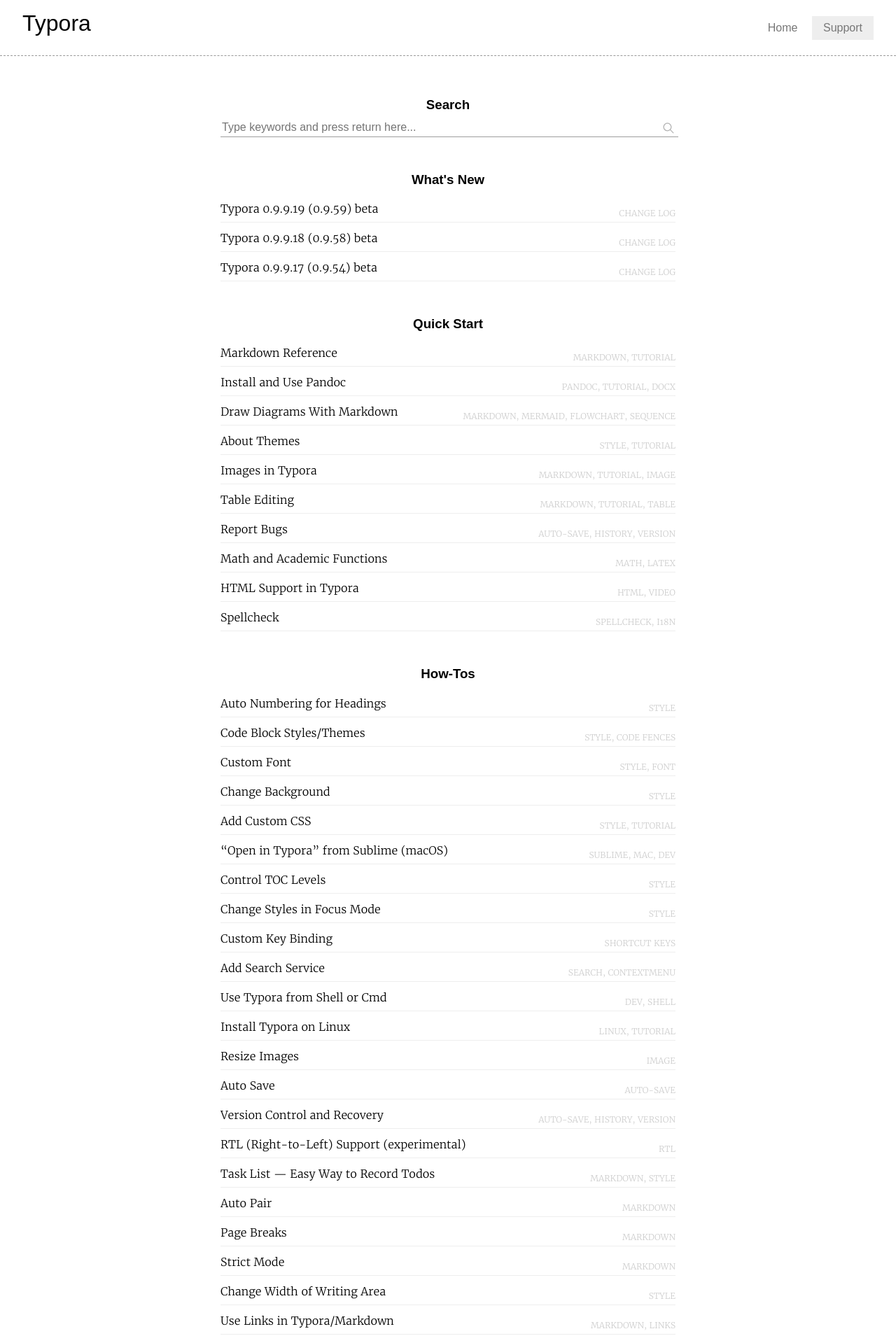
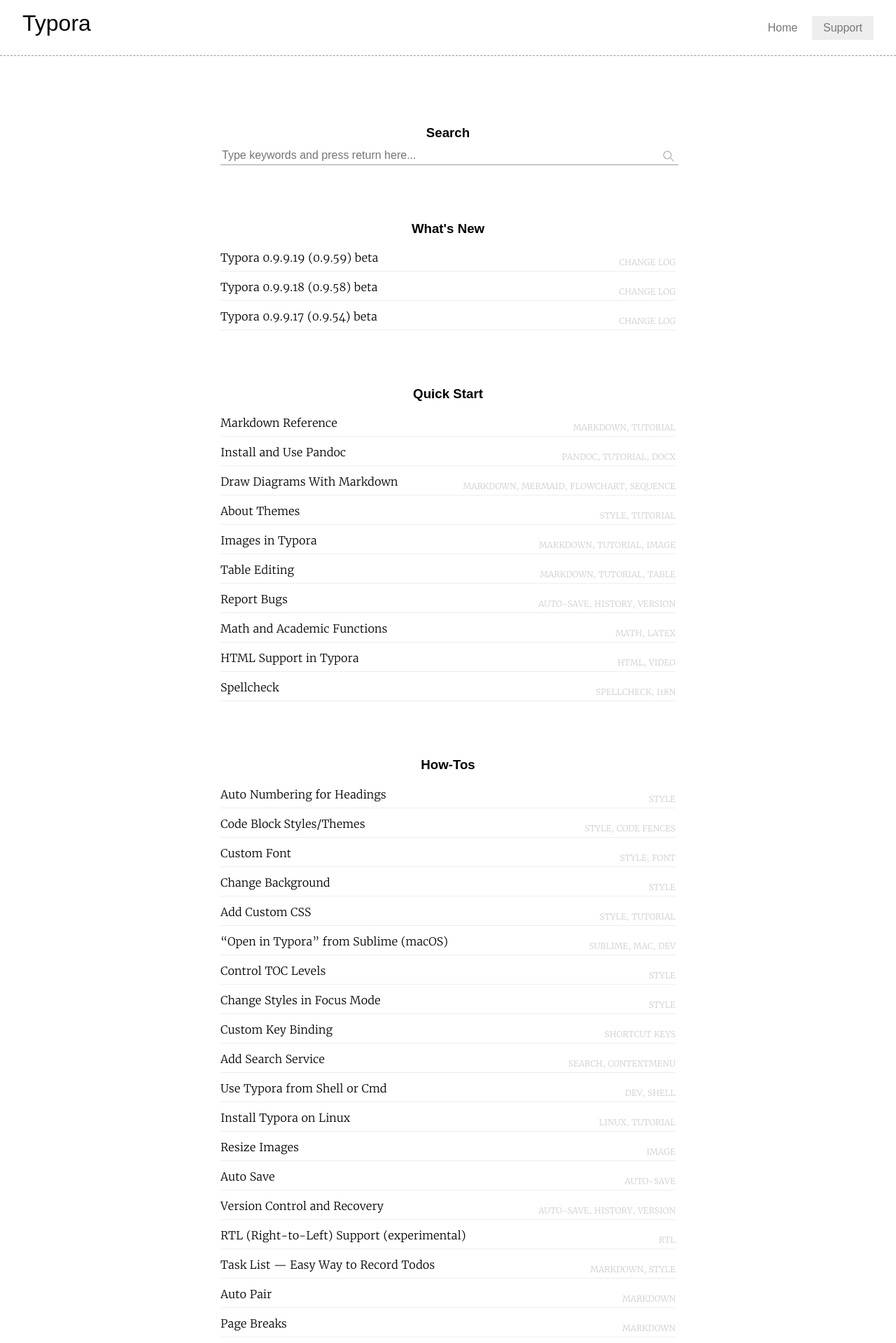
Before and after one commit to typora/support.typora.io, a Jekyll site: the page built from index.html, in a window 1280 px wide. Shown: the top 1919 px of the page at 70% size. Built offline with Jekyll 4.4.1, drawn with Linux system fonts in a browser that asks for light colours; nearby versions of some CDN libraries; library files that are not in the unit come from our copies.

Commit message:
update index margin

```diff
--- a/assets/css/typora-wiki.css
+++ b/assets/css/typora-wiki.css
@@ -77,7 +77,7 @@
   margin-left: auto;
   margin-right: auto;
   word-wrap: break-word;
-  margin-bottom: 50px;
+  margin-bottom: 80px;
   padding: 0;
   position: relative;
 }
@@ -148,7 +148,7 @@
 }
 
 #content {
-    padding-top: 40px;
+    padding-top: 80px;
     padding-bottom: 40px;
     text-align: center;
 }
--- a/assets/js/search.js
+++ b/assets/js/search.js
@@ -179,7 +179,7 @@
 
 function fetchStore(){
   var xhr = new XMLHttpRequest();
-  xhr.open('GET', encodeURI('store'));
+  xhr.open('GET', location.protocol + "//" + location.host + "/store/");
   xhr.onload = function() {
     if (xhr.status === 200) {
       console.log('Request success.  Returned status of ' + xhr.status);
```
